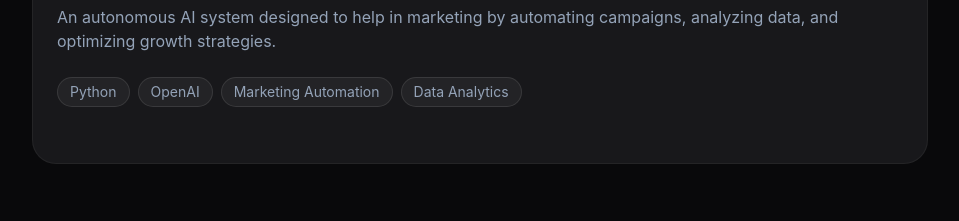
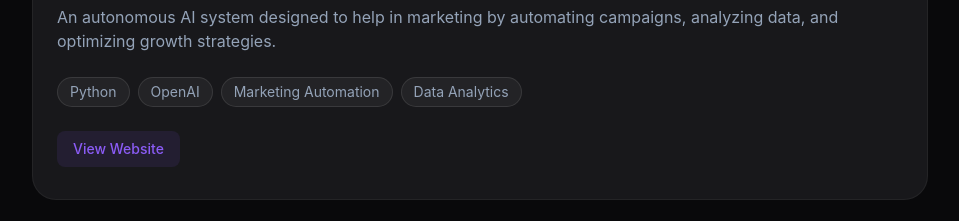
Before and after one commit to randirsingh150401-sudo/portfolio-website, a React (Vite) app: page / in a window 1280 px wide. Shown: the part 3200-3421 px from the top of the page, without its empty margins (160-1119 px from the left). Built offline with nearby package versions, Linux system fonts and the light colour scheme.

Commit message:
Add website link to first project

```diff
--- a/src/data/content.ts
+++ b/src/data/content.ts
@@ -25,6 +25,8 @@ export const siteContent = {
       title: "Marketing Autonomous AI",
       description: "An autonomous AI system designed to help in marketing by automating campaigns, analyzing data, and optimizing growth strategies.",
       techStack: ["Python", "OpenAI", "Marketing Automation", "Data Analytics"],
+      link: "https://floatingiq.com",
+      linkText: "View Website",
       imagePlaceholder: "https://images.unsplash.com/photo-1551288049-bebda4e38f71?auto=format&fit=crop&q=80&w=1000",
       videoPlaceholder: marketingAiVideo,
     },
```
